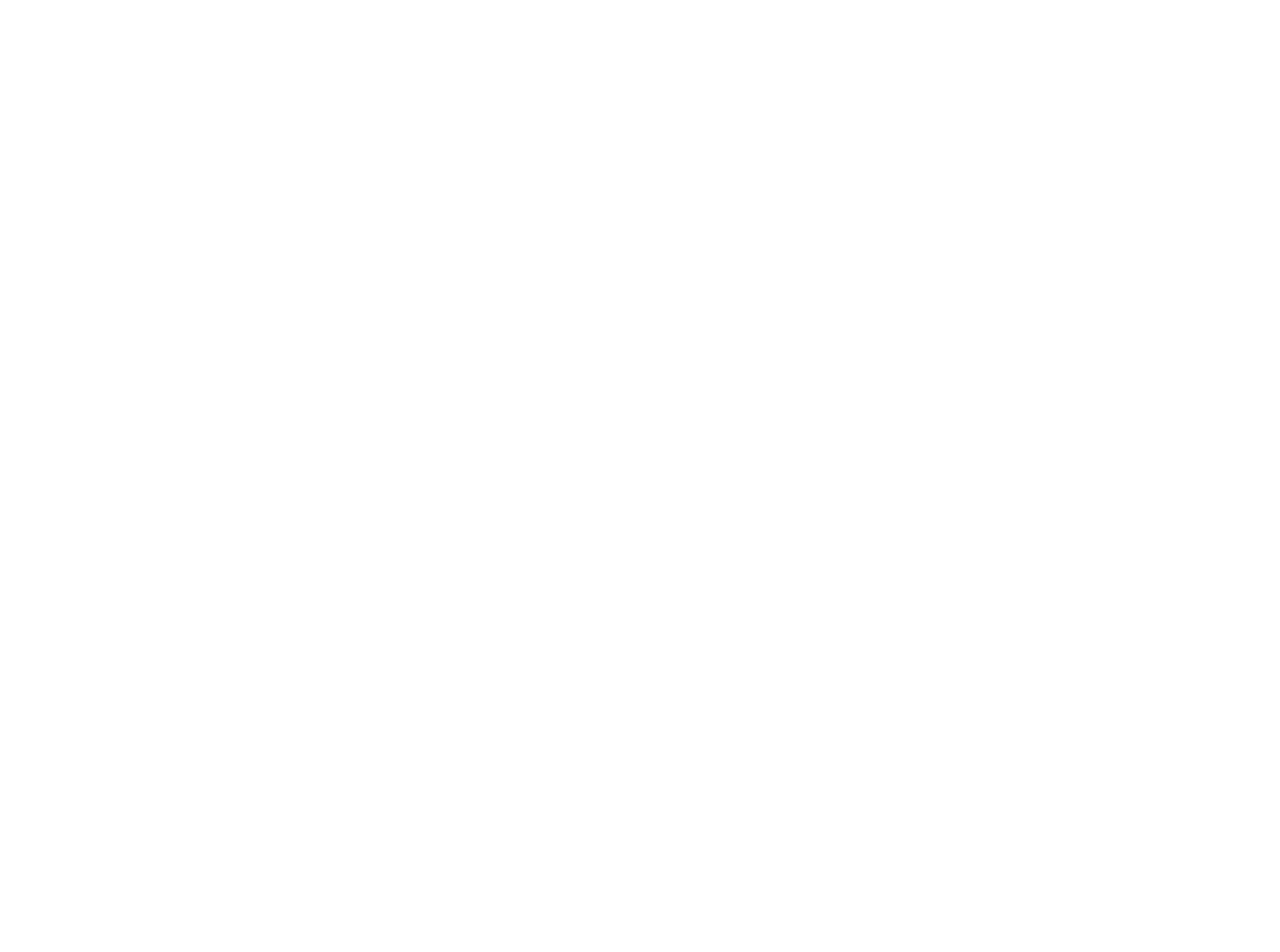
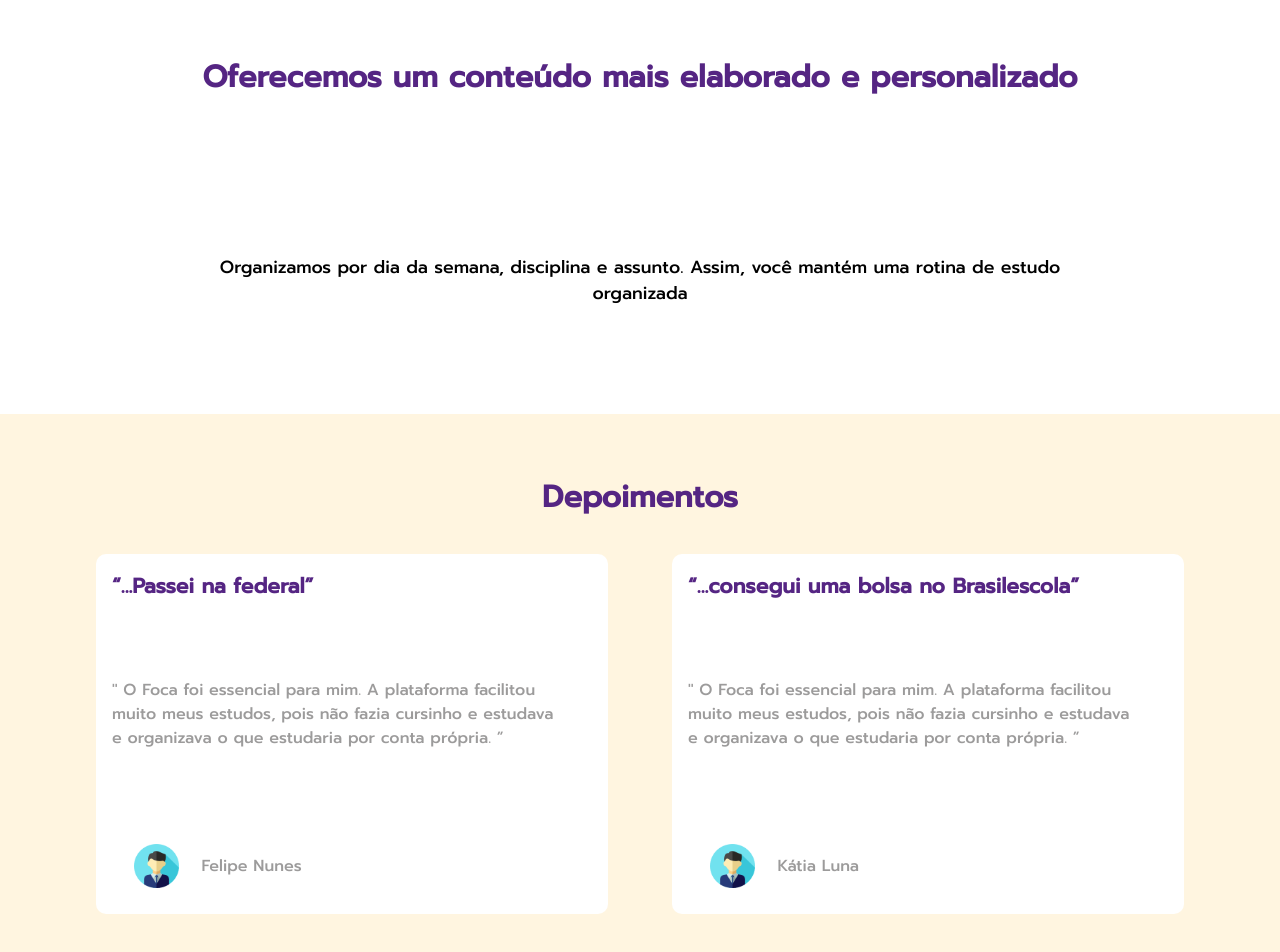
Before and after one commit to Andre-Jaques/FOCA, a React (Create React App) app: page /landingpage in a window 1280 px wide. Shown: the part 706-1658 px from the top of the page. Built offline with nearby package versions, Linux system fonts and the light colour scheme.

Commit message:
alteraçao na landing page, depoimento

```diff
--- a/src/pages/LandingPage/landingPage.css
+++ b/src/pages/LandingPage/landingPage.css
@@ -9,7 +9,7 @@
     width: 100vw;
     display: flex;
     flex-direction: column;
-    justify-content: space-between;
+
     align-items: center;
 
   }
@@ -17,6 +17,7 @@
   #principal{
     height: 80vh;
     width: 100vw;
+
 
   }
 
@@ -28,6 +29,7 @@
     width: 90vw;
     margin: 0 auto;
     height: 80vh;
+
   }
 
   #blocoTitulo{
@@ -88,11 +90,16 @@
 
   .cadastre a{
     text-decoration: none;
-    color: #069AF3;
+    color: #552583;
   }
 
   #imgPrincipal{
     width: 40vw;
+
+    display: flex;
+    flex-direction: column;
+    justify-content: center;
+    align-items: center;
   }
 
 
@@ -107,6 +114,8 @@
     display: flex;
     flex-direction: column;
     justify-content: center;
+    align-items: center;
+
   }
 
   #print .container{
@@ -114,13 +123,15 @@
     height: 45vh;
     margin: 0 auto;
     display: flex;
+    flex-direction: column;
     align-items: center;
+    justify-content: center;
 
   }
 
   #textoPrint{
-    width: 40vw;
-    height: 25vh;
+    width: 70vw;
+    height: 40vh;
     display: flex;
     flex-direction: column;
     align-items: center;
@@ -129,38 +140,24 @@
   }
 
   #textoPrint h2{
-    width: 90%;
+    width: 70vw;
     height: 20vh;
     font-size: 1.9em;
-    color: #00056A;
+    color: #552583;
     font-family: 'Prompt', sans-serif;
   }
 
   #textoPrint p{
-    width: 60%;
+    width: 70vw;
     height: 15vh;
     font-size: 1.1em;
     font-family: 'Prompt', sans-serif;
   }
 
-  #imgPrint{
-    width: 50vw;
-    height: 45vh;
-    display: flex;
-    justify-content: center;
-    align-items: center;
-  }
-
-  #imgPrint>img{
-    width: 75%;
-    box-shadow: rgb(148, 148, 148) 0.2em 0.2em 0.2em;
-
-  }
-
   #depoimentos{
-    height: 60vh;
+    height: 70vh;
     width: 100vw;
-    background: #E2F4FF;
+    background: #FFF5E0;
     display: flex;
     flex-direction: column;
     justify-content: center;
@@ -177,9 +174,10 @@
   }
 
   #tituloDepoimento{
-    color: #00056A;
+    color: #552583;
     font-family: 'Prompt', sans-serif;
     font-size: 1.9em;
+
   }
 
   #containerDepoimentos{
@@ -191,9 +189,9 @@
   }
 
   .boxDepoimento{
-    padding: 1.2em;
-    width: 30vw;
-    height: 30vh;
+    padding: 1em;
+    width: 40vw;
+    height: 45vh;
     background: #fff;
     border-radius: 10px;
     display: flex;
@@ -203,14 +201,14 @@
   }
 
   .aspas{
-    width: 30vw;
+    width: 35vw;
     height: 8vh;
-    font-size: 1.5em;
-    color: #00056A;
+    font-size: 1.3em;
+    color: #552583;
   }
 
   .boxDoComentario{
-    width: 25vw;
+    width: 35vw;
     height: 14vh;
     font-size: 1em;
     color: rgb(156, 155, 155);
@@ -218,7 +216,7 @@
 
   .perfilEnome{
     width: 30vw;
-    height: 5vh;
+    height: 8vh;
     display: flex;
     align-items: center;
   }
@@ -234,3 +232,8 @@
   .imgPerfilDepoimento img{
     width: 50%;
   }
+
+  .nomeEstudante{
+    color: rgb(156, 155, 155);
+
+  }
--- a/src/pages/LandingPage/landingPage.js
+++ b/src/pages/LandingPage/landingPage.js
@@ -2,7 +2,7 @@
 import Menu from '../../menu';
 import './landingPage.css';
 import principal from '../../image/estudante.png';
-
+import avatar from '../../image/homem-de-negocios.png';
 import {useNavigate} from 'react-router-dom';
 
 function LandingPage() {
@@ -37,6 +37,76 @@
 
                 </section>
 
+                <section id="print">
+
+                    <div className="container">
+
+                        <div id="textoPrint">
+                            <h2>Oferecemos um conteúdo mais elaborado e personalizado</h2>
+
+                            <p>Organizamos por dia da semana, disciplina e assunto. Assim, você mantém uma rotina de estudo organizada</p>
+                        </div>
+
+                    </div>
+
+                </section>
+
+                <section id="depoimentos">
+
+                    <div className="container">
+
+                        <h2 id="tituloDepoimento">Depoimentos</h2>
+
+                        <section id="containerDepoimentos">
+
+                            <article className="boxDepoimento">
+
+                                <h3 className="aspas">“...Passei na federal”</h3>
+
+                                <div className="boxDoComentario">
+                                    <p className="comentario">
+                                        " O Foca foi essencial para mim. A plataforma facilitou muito meus estudos, pois não fazia cursinho e estudava e organizava o que estudaria por conta própria. ”
+
+                                    </p>
+                                </div>
+
+                                <div className="perfilEnome">
+                                    <figure className="imgPerfilDepoimento">
+                                    <img src={avatar} alt="foto estudante"/>
+                                    </figure>
+
+                                    <p className="nomeEstudante">Felipe Nunes</p>
+                                </div>
+
+                            </article>
+
+                            <article className="boxDepoimento">
+
+                                <h3 className="aspas">“...consegui uma bolsa no Brasilescola”</h3>
+
+                                <div className="boxDoComentario">
+                                    <p className="comentario">
+                                        " O Foca foi essencial para mim. A plataforma facilitou muito meus estudos, pois não fazia cursinho e estudava e organizava o que estudaria por conta própria. ”
+
+                                    </p>
+                                </div>
+
+                                <div className="perfilEnome">
+                                    <figure className="imgPerfilDepoimento">
+                                    <img src={avatar} alt="foto estudante"/>
+                                    </figure>
+
+                                    <p className="nomeEstudante">Kátia Luna</p>
+                                </div>
+
+                            </article>
+
+
+                        </section>
+
+                    </div>
+
+                </section>
 
             </main>
 
```
Also changed, not shown: src/pages/LandingPage/boxAmerelo.js (deleted, +0 -74 lines).
